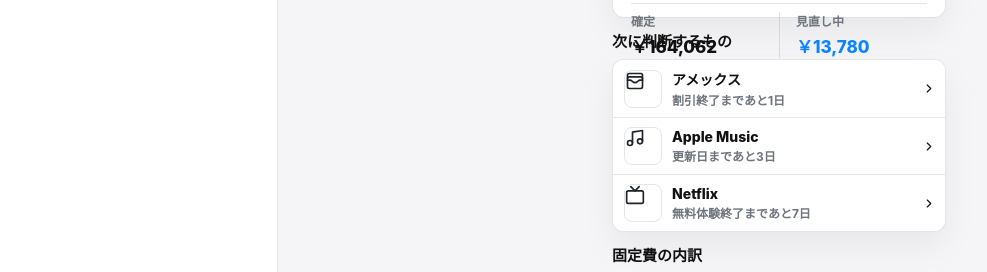
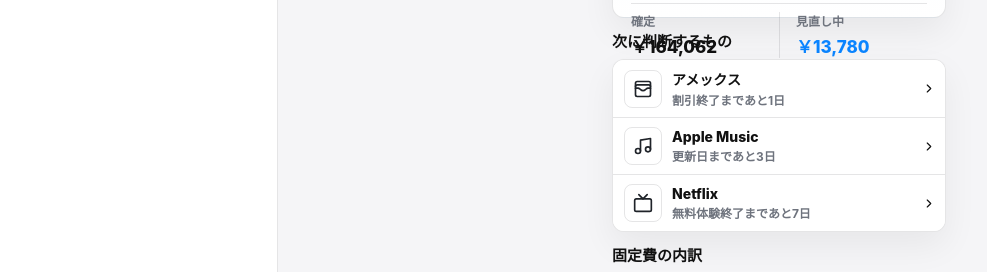
Before and after one commit to inoueyousuke0501-git/fixed-flow-fixed-cost-manager, a React (Vite) app: page / in a window 1280 px wide. Shown: the part 254-526 px from the top of the page, without its empty margins (0-987 px from the left). Built offline with nearby package versions, Linux system fonts and the light colour scheme.

Commit message:
Center contract logo icons

```diff
--- a/src/styles.css
+++ b/src/styles.css
@@ -3487,6 +3487,24 @@
   color: var(--icon-fg);
 }
 
+.cost-logo {
+  align-content: center;
+  justify-content: center;
+  justify-items: center;
+}
+
+.cost-logo > svg,
+.cost-logo > span {
+  grid-area: 1 / 1;
+  place-self: center;
+}
+
+.cost-logo > svg {
+  display: block;
+  flex: none;
+  margin: auto;
+}
+
 .editor-panel {
   background: transparent;
   color: var(--text);
```
